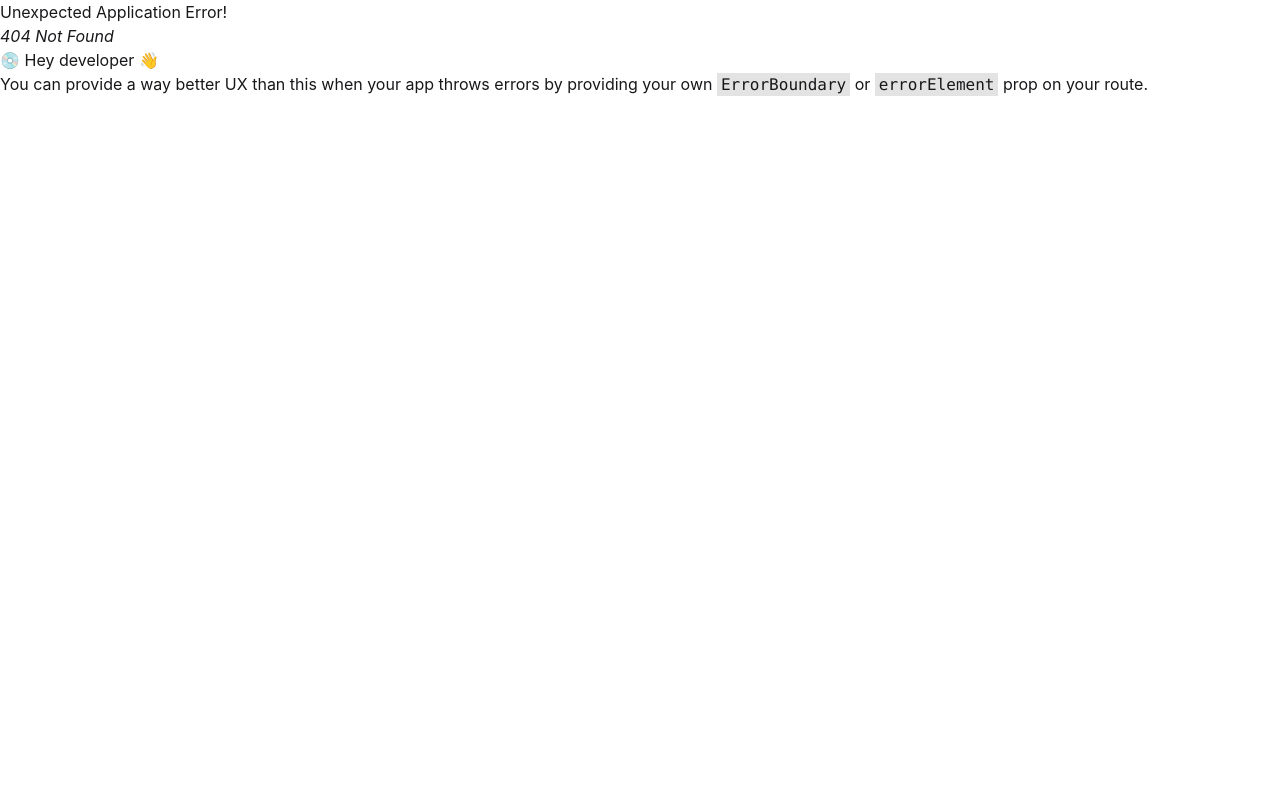
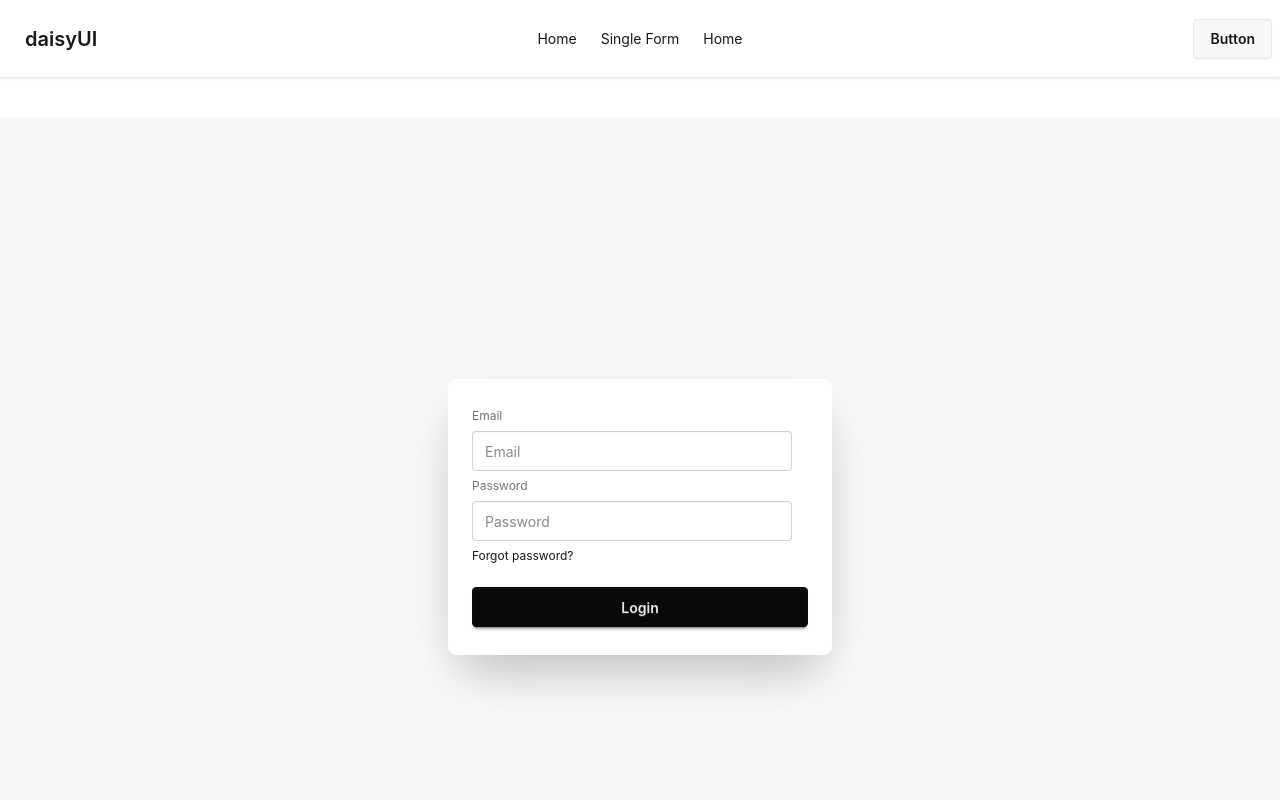
Before and after one commit to minajarifa/module-14, a React (Vite) app: page /SingleForm in a window 1280 px wide. Before the commit this address had no page. Shown: the top 800 px of the page. Built offline with nearby package versions, Linux system fonts and the light colour scheme.

Commit message:
form added

```diff
--- a/src/Layout/Header/Header.jsx
+++ b/src/Layout/Header/Header.jsx
@@ -6,8 +6,8 @@ export default function Header() {
       <Link className="m-3" to={`/`}>
         Home
       </Link>
-      <Link className="m-3">
-        Home
+      <Link className="m-3" to={`/SingleForm`}>
+        Single Form
       </Link>
       <Link className="m-3">
         Home
--- a/src/Pages/SingleForm/SingleForm.jsx
+++ b/src/Pages/SingleForm/SingleForm.jsx
@@ -1,7 +1,33 @@
-
-
 export default function SingleForm() {
+  const handleFormSubmit = (e) => {
+    e.preventDefault();
+    const form = e.target;
+const email =  form.email.value;
+const password =  form.password.value;
+    const userInfo = {email,password}
+    console.log(userInfo)
+  };
   return (
-    <div>SingleForm</div>
-  )
+    <form
+      onSubmit={handleFormSubmit}
+      className="hero bg-base-200 min-h-screen "
+    >
+      <div className="hero-content flex-col lg:flex-row-reverse w-full">
+        <div className="card bg-base-100 w-full max-w-sm shrink-0 shadow-2xl ">
+          <div className="card-body ">
+            <fieldset className="fieldset">
+              <label className="label">Email</label>
+              <input name="email" type="email" className="input" placeholder="Email"required />
+              <label className="label">Password</label>
+              <input name="password" type="password" className="input" placeholder="Password" required/>
+              <div>
+                <a className="link link-hover">Forgot password?</a>
+              </div>
+              <button className="btn btn-neutral mt-4">Login</button>
+            </fieldset>
+          </div>
+        </div>
+      </div>
+    </form>
+  );
 }
--- a/src/main.jsx
+++ b/src/main.jsx
@@ -7,6 +7,7 @@ import {
   RouterProvider,
 } from "react-router-dom";
 import Home from './Pages/Home/Home.jsx';
+import SingleForm from './Pages/SingleForm/SingleForm.jsx';
 const router = createBrowserRouter([
   {
     path: "/",
@@ -16,6 +17,10 @@ const router = createBrowserRouter([
         path: "/",
         element: <Home />,
       },
+      {
+        path: "/SingleForm",
+        Component: SingleForm,
+      },
     ],
   },
 ]);
```
